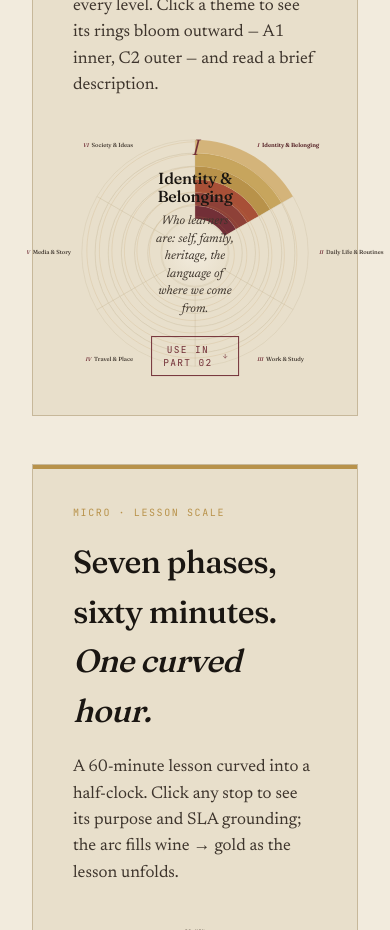
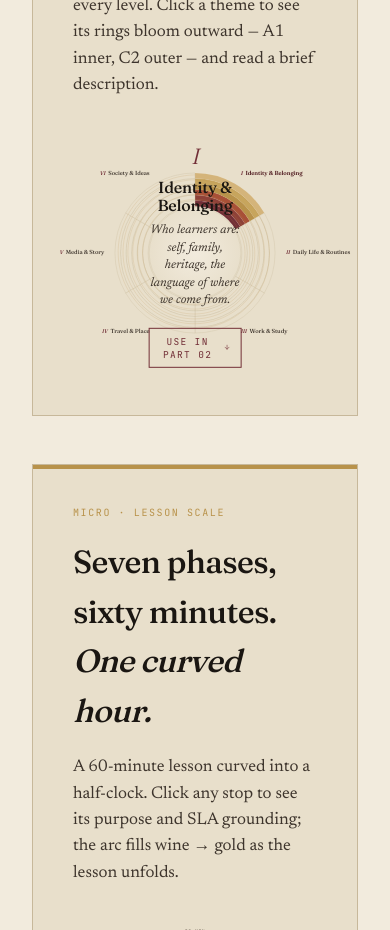
Before and after one commit to pedrobritx/efll-framework, a React (Vite) app: page / in a window 390 px wide. Shown: the part 2440-3370 px from the top of the page. Built offline with nearby package versions, Linux system fonts and the light colour scheme.

Commit message:
Mobile UI enhancement

```diff
--- a/src/App.jsx
+++ b/src/App.jsx
@@ -162,8 +162,8 @@ const LAYER_COLORS = ['#722F37', '#8E4138', '#A85037', '#B8924A', '#C7A55D', '#D
 function MacroSpiral({ themes, levels, selectedId, onSelect, onUse }) {
   const cx = 250;
   const cy = 250;
-  const rIn = 70;
-  const rOut = 232;
+  const rIn = 96;
+  const rOut = 164;
   const thickness = (rOut - rIn) / levels.length;
   const sectorDeg = 360 / themes.length;
   const selected = themes.find((t) => t.id === selectedId) || themes[0];
--- a/src/styles.css
+++ b/src/styles.css
@@ -380,7 +380,7 @@ html, body { background: var(--paper); }
   top: 50%;
   left: 50%;
   transform: translate(-50%, -50%);
-  width: 36%;
+  width: 38%;
   text-align: center;
   pointer-events: none;
 }
```
